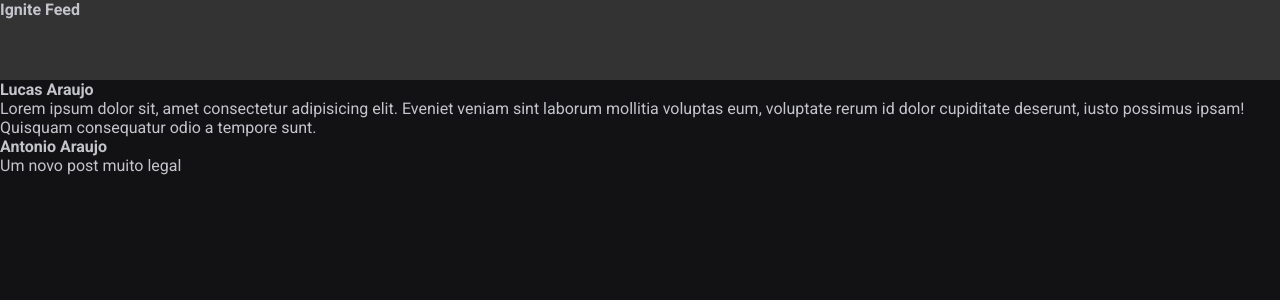
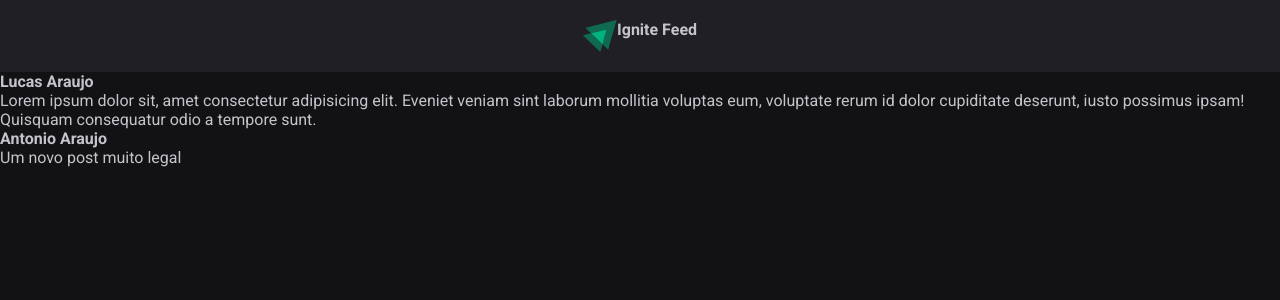
Before and after one commit to Lucas-Araujo15/ignite_feed, a React (Vite) app: page / in a window 1280 px wide. Shown: the top 300 px of the page. Built offline with nearby package versions, Linux system fonts and the light colour scheme.

Commit message:
feat: estilizando header

```diff
--- a/src/components/Header.jsx
+++ b/src/components/Header.jsx
@@ -1,8 +1,11 @@
 import styles from './Header.module.css'
+
+import igniteLogo from '../assets/ignite-logo.svg'
 
 export function Header () {
   return (
     <header className={styles.header}>
+      <img src={igniteLogo} alt="Logotipo do Ignite" />
       <strong>Ignite Feed</strong>
     </header>
   )
--- a/src/components/Header.module.css
+++ b/src/components/Header.module.css
@@ -1,4 +1,10 @@
 .header {
-    background: #333;
-    height: 80px;
+    background: var(--gray-800);
+    display: flex;
+    justify-content: center;
+    padding: 1.25rem 0;
 }
+
+.header img {
+    height: 2rem;
+}
```
Also changed, not shown: src/assets/ignite-logo.svg (added).
